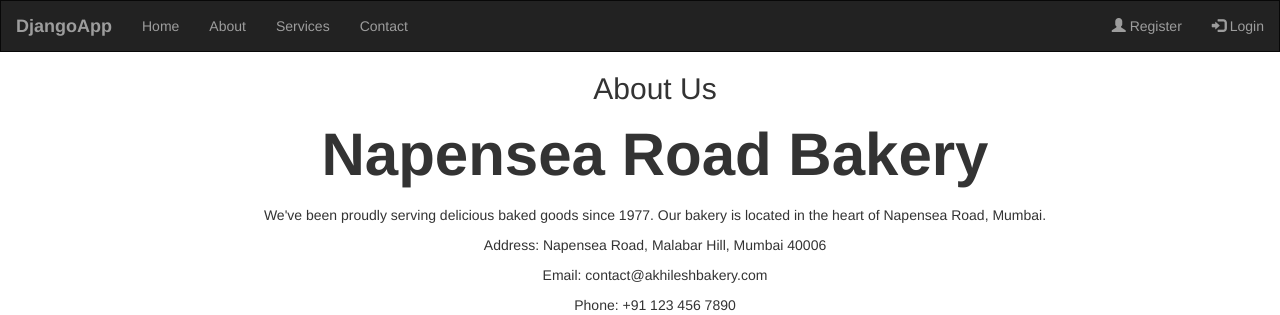
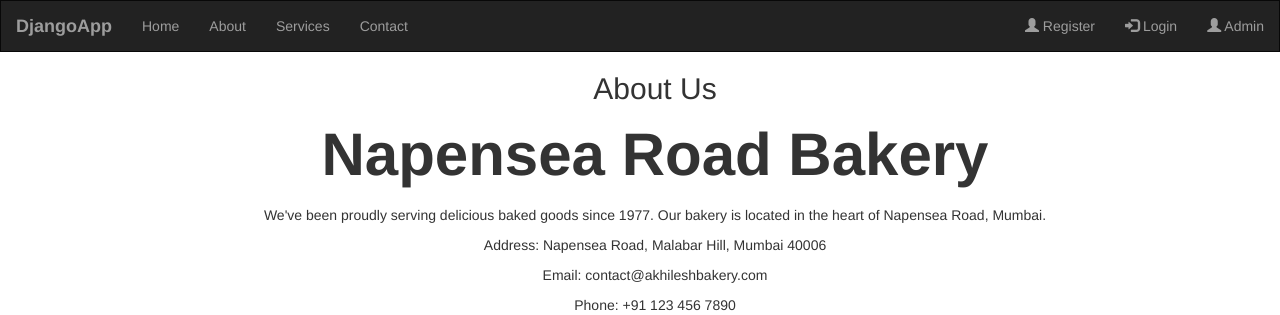
Before and after one commit to akhilesh-thakur/django-hello-world, a Django app: page /about in a window 1280 px wide. Shown: the top 315 px of the page. Run offline with Django 5.2, Linux system fonts and the light colour scheme; some libraries are stand-ins or nearby versions.

Commit message:
Create admin super user and change the Admin Panel title.

```diff
--- a/config/urls.py
+++ b/config/urls.py
@@ -17,6 +17,10 @@ Including another URLconf
 from django.contrib import admin
 from django.urls import path, include
 
+admin.site.site_header = "Napensea Road Bakery Admin"
+admin.site.site_title = "Napensea Road Bakery Admin Portal"
+admin.site.index_title = "Welcome to Napensea Road Bakery"
+
 urlpatterns = [
     path('admin/', admin.site.urls),
     path('', include('myapp.urls'))
--- a/templates/base.html
+++ b/templates/base.html
@@ -27,7 +27,7 @@
     <nav class="navbar navbar-inverse">
       <div class="container-fluid">
         <div class="navbar-header">
-          <a class="navbar-brand" href="#"> DjangoApp</a>
+          <a class="navbar-brand" href="/"> DjangoApp</a>
         </div>
         <ul class="nav navbar-nav">
           <li><a href="/">Home</a></li>
@@ -46,8 +46,14 @@
             <a href="#">
               <span class="glyphicon glyphicon-log-in"></span>
               Login</a
-            >
-          </li>
+              >
+            </li>
+            <li>
+              <a href="/admin">
+                <span class="glyphicon glyphicon-user"></span>
+                Admin</a
+              >
+            </li>
         </ul>
       </div>
     </nav>
```
Also changed, not shown: db.sqlite3.
